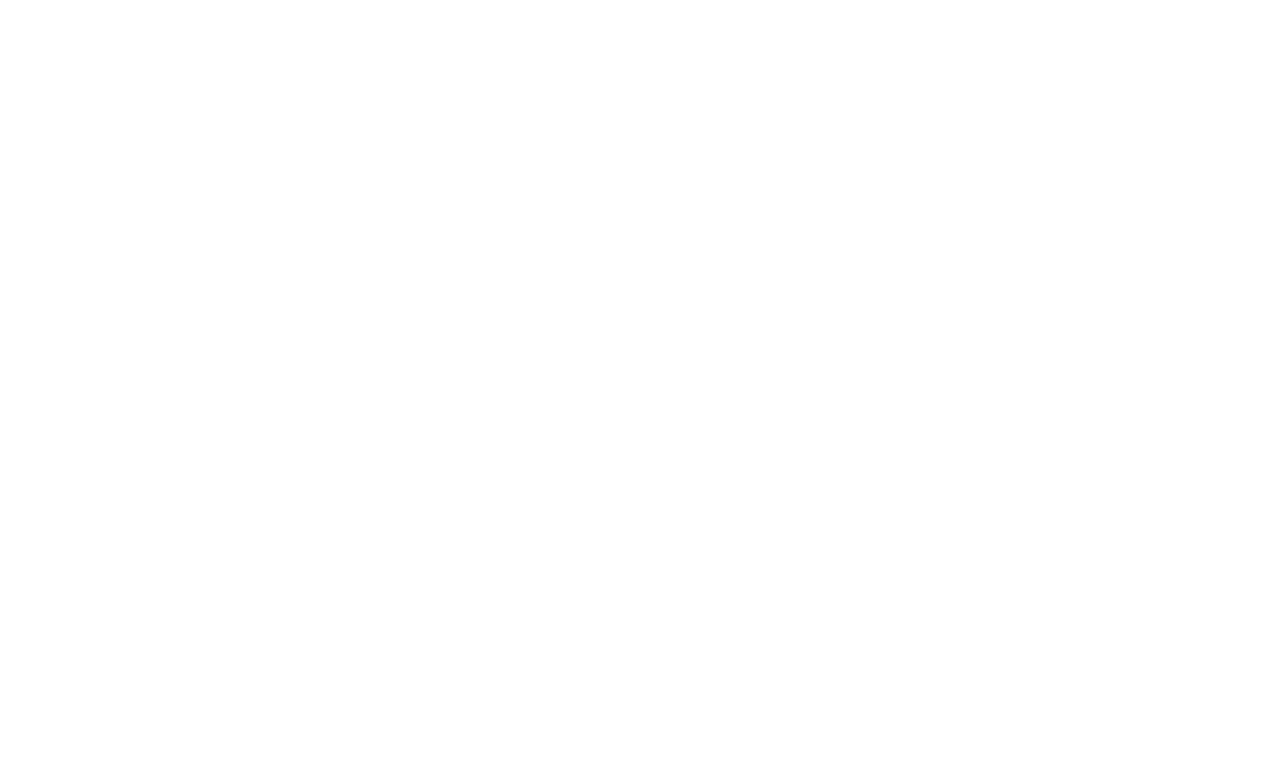
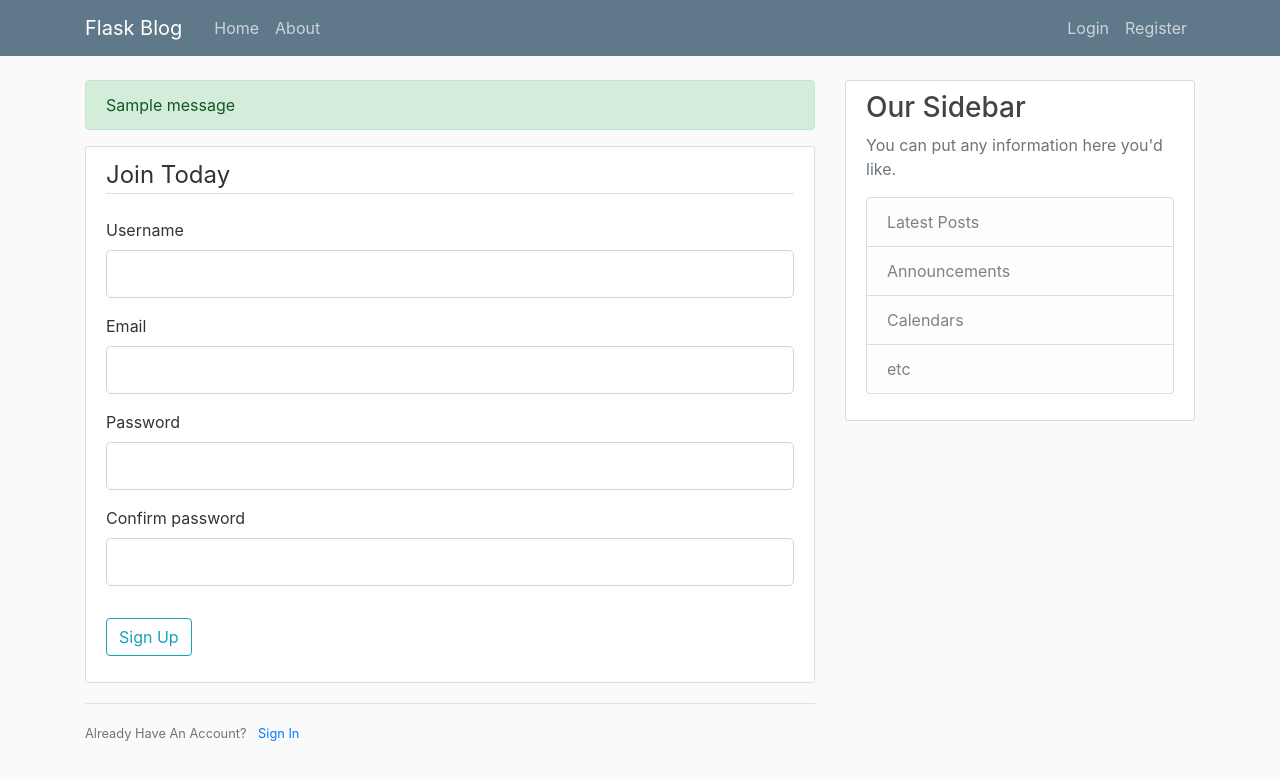
Before and after one commit to mvrkkk/flask_simpleblog, a Flask app: page /register in a window 1280 px wide. Before the commit the part shown is empty. Shown: the top 780 px of the page. Run offline with Flask 2, Linux system fonts and the light colour scheme; one stand-in notice (Sample message) is shown; some libraries are stand-ins or nearby versions.

Commit message:
added registration.html

```diff
--- a/app.py
+++ b/app.py
@@ -1,46 +1,56 @@
-from flask import Flask, render_template, url_for
-from datetime import datetime
+from flask import Flask, render_template, url_for, flash, redirect
 from forms import RegistrationForm, LoginForm
 
 app = Flask(__name__)
-app.config['SECRET_KEY'] = 'a2da0e1db3516e7d0d18800d449a48c8'
+app.config['SECRET_KEY'] = '5791628bb0b13ce0c676dfde280ba245'
 
-posts_data = [
+posts = [
     {
-        'author': 'Author 1',
-        'title': 'Blog post 1',
-        'content': 'Lorem Ipsum is simply dummy text of the printing and typesetting industry. Lorem Ipsum has been the industry\'s standard dummy text ever since the 1500s, when an unknown printer took a galley of type and scrambled it to make a type specimen book. It has survived not only five centuries, but also the leap into electronic typesetting, remaining essentially unchanged. It was popularised in the 1960s with the release of Letraset sheets containing Lorem Ipsum passages, and more recently with desktop publishing software like Aldus PageMaker including versions of Lorem Ipsum.',
-        'date':datetime.utcnow()
+        'author': 'Corey Schafer',
+        'title': 'Blog Post 1',
+        'content': 'First post content',
+        'date_posted': 'April 20, 2018'
     },
     {
-        'author': 'Author 2',
-        'title': 'Blog post 2',
-        'content': 'Lorem Ipsum is simply dummy text of the printing and typesetting industry. Lorem Ipsum has been the industry\'s standard dummy text ever since the 1500s, when an unknown printer took a galley of type and scrambled it to make a type specimen book. It has survived not only five centuries, but also the leap into electronic typesetting, remaining essentially unchanged. It was popularised in the 1960s with the release of Letraset sheets containing Lorem Ipsum passages, and more recently with desktop publishing software like Aldus PageMaker including versions of Lorem Ipsum.',
-        'date': datetime.utcnow()
-
+        'author': 'Jane Doe',
+        'title': 'Blog Post 2',
+        'content': 'Second post content',
+        'date_posted': 'April 21, 2018'
     }
 ]
 
 
-@app.route('/')
-@app.route('/home')
+@app.route("/")
+@app.route("/home")
 def index():
-    return render_template('index.html', posts = posts_data)
+    return render_template('index.html', posts=posts)
 
-@app.route('/about')
+
+@app.route("/about")
 def about():
-    return render_template('about.html', title = 'About')
+    return render_template('about.html', title='About')
 
-@app.route('/register')
+
+@app.route("/register", methods=['GET', 'POST'])
 def register():
     form = RegistrationForm()
-    return render_template('register.html', title = 'Register', form = form)
+    if form.validate_on_submit():
+        flash(f'Account created for {form.username.data}!', 'success')
+        return redirect(url_for('index'))
+    return render_template('register.html', title='Register', form=form)
 
-@app.route('/login')
+
+@app.route("/login", methods=['GET', 'POST'])
 def login():
     form = LoginForm()
-    return render_template('login.html', title = 'Login', form = form)
+    if form.validate_on_submit():
+        if form.email.data == 'admin@blog.com' and form.password.data == 'password':
+            flash('You have been logged in!', 'success')
+            return redirect(url_for('index'))
+        else:
+            flash('Login Unsuccessful. Please check username and password', 'danger')
+    return render_template('login.html', title='Login', form=form)
 
 
 if __name__ == '__main__':
-    app.run(debug = True)
+    app.run(debug=True)
--- a/templates/layout.html
+++ b/templates/layout.html
@@ -1,38 +1,38 @@
-
 <!DOCTYPE html>
-<html lang="en">
+<html>
 <head>
-    <meta charset="UTF-8">
+    <!-- Required meta tags -->
+    <meta charset="utf-8">
     <meta name="viewport" content="width=device-width, initial-scale=1, shrink-to-fit=no">
 
     <!-- Bootstrap CSS -->
     <link rel="stylesheet" href="https://maxcdn.bootstrapcdn.com/bootstrap/4.0.0/css/bootstrap.min.css" integrity="sha384-Gn5384xqQ1aoWXA+058RXPxPg6fy4IWvTNh0E263XmFcJlSAwiGgFAW/dAiS6JXm" crossorigin="anonymous">
+
     <link rel="stylesheet" type="text/css" href="{{ url_for('static', filename='main.css') }}">
+
     {% if title %}
-        <title> My app - {{ title }} </title>
+        <title>Flask Blog - {{ title }}</title>
     {% else %}
-        <title> My app </title>
+        <title>Flask Blog</title>
     {% endif %}
 </head>
 <body>
-
     <header class="site-header">
       <nav class="navbar navbar-expand-md navbar-dark bg-steel fixed-top">
         <div class="container">
           <a class="navbar-brand mr-4" href="/">Flask Blog</a>
-            <button class="navbar-toggler" type="button" data-toggle="collapse" data-target="#navbarToggle"
-                    aria-controls="navbarToggle" aria-expanded="false" aria-label="Toggle navigation">
+          <button class="navbar-toggler" type="button" data-toggle="collapse" data-target="#navbarToggle" aria-controls="navbarToggle" aria-expanded="false" aria-label="Toggle navigation">
             <span class="navbar-toggler-icon"></span>
           </button>
           <div class="collapse navbar-collapse" id="navbarToggle">
             <div class="navbar-nav mr-auto">
-                    <a class="nav-item nav-link" href="/">Home</a>
-                    <a class="nav-item nav-link" href="/about">About</a>
+              <a class="nav-item nav-link" href="{{ url_for('index') }}">Home</a>
+              <a class="nav-item nav-link" href="{{ url_for('about') }}">About</a>
             </div>
             <!-- Navbar Right Side -->
             <div class="navbar-nav">
-                    <a class="nav-item nav-link" href="/login">Login</a>
-                    <a class="nav-item nav-link" href="/register">Register</a>
+              <a class="nav-item nav-link" href="{{ url_for('login') }}">Login</a>
+              <a class="nav-item nav-link" href="{{ url_for('register') }}">Register</a>
             </div>
           </div>
         </div>
@@ -41,6 +41,15 @@
     <main role="main" class="container">
       <div class="row">
         <div class="col-md-8">
+          {% with messages = get_flashed_messages(with_categories=true) %}
+            {% if messages %}
+              {% for category, message in messages %}
+                <div class="alert alert-{{ category }}">
+                  {{ message }}
+                </div>
+              {% endfor %}
+            {% endif %}
+          {% endwith %}
           {% block content %}{% endblock %}
         </div>
         <div class="col-md-4">
@@ -59,6 +68,7 @@
       </div>
     </main>
 
+
     <!-- Optional JavaScript -->
     <!-- jQuery first, then Popper.js, then Bootstrap JS -->
     <script src="https://code.jquery.com/jquery-3.2.1.slim.min.js" integrity="sha384-KJ3o2DKtIkvYIK3UENzmM7KCkRr/rE9/Qpg6aAZGJwFDMVNA/GpGFF93hXpG5KkN" crossorigin="anonymous"></script>
--- a/templates/register.html
+++ b/templates/register.html
@@ -1,10 +1,72 @@
-<!DOCTYPE html>
-<html lang="en">
-<head>
-    <meta charset="UTF-8">
-    <title>Title</title>
-</head>
-<body>
+{% extends "layout.html" %}
+{% block content %}
+    <div class="content-section">
+        <form method="POST" action="">
+            {{ form.hidden_tag() }}
+            <fieldset class="form-group">
+                <legend class="border-bottom mb-4">Join Today</legend>
+                <div class="form-group">
+                    {{ form.username.label(class="form-control-label") }}
 
-</body>
-</html>
+                    {% if form.username.errors %}
+                        {{ form.username(class="form-control form-control-lg is-invalid") }}
+                        <div class="invalid-feedback">
+                            {% for error in form.username.errors %}
+                                <span>{{ error }}</span>
+                            {% endfor %}
+                        </div>
+                    {% else %}
+                        {{ form.username(class="form-control form-control-lg") }}
+                    {% endif %}
+                </div>
+                <div class="form-group">
+                    {{ form.email.label(class="form-control-label") }}
+                    {% if form.email.errors %}
+                        {{ form.email(class="form-control form-control-lg is-invalid") }}
+                        <div class="invalid-feedback">
+                            {% for error in form.email.errors %}
+                                <span>{{ error }}</span>
+                            {% endfor %}
+                        </div>
+                    {% else %}
+                        {{ form.email(class="form-control form-control-lg") }}
+                    {% endif %}
+                </div>
+                <div class="form-group">
+                    {{ form.password.label(class="form-control-label") }}
+                    {% if form.password.errors %}
+                        {{ form.password(class="form-control form-control-lg is-invalid") }}
+                        <div class="invalid-feedback">
+                            {% for error in form.password.errors %}
+                                <span>{{ error }}</span>
+                            {% endfor %}
+                        </div>
+                    {% else %}
+                        {{ form.password(class="form-control form-control-lg") }}
+                    {% endif %}
+                </div>
+                <div class="form-group">
+                    {{ form.confirm_password.label(class="form-control-label") }}
+                    {% if form.confirm_password.errors %}
+                        {{ form.confirm_password(class="form-control form-control-lg is-invalid") }}
+                        <div class="invalid-feedback">
+                            {% for error in form.confirm_password.errors %}
+                                <span>{{ error }}</span>
+                            {% endfor %}
+                        </div>
+                    {% else %}
+                        {{ form.confirm_password(class="form-control form-control-lg") }}
+                    {% endif %}
+                </div>
+            </fieldset>
+            <div class="form-group">
+                {{ form.submit(class="btn btn-outline-info") }}
+            </div>
+        </form>
+    </div>
+    <div class="border-top pt-3">
+        <small class="text-muted">
+            Already Have An Account? <a class="ml-2" href="{{ url_for('login') }}">Sign In</a>
+        </small>
+    </div>
+{% endblock content %}
```
Lines whose indentation alone changed are shown as unchanged.
